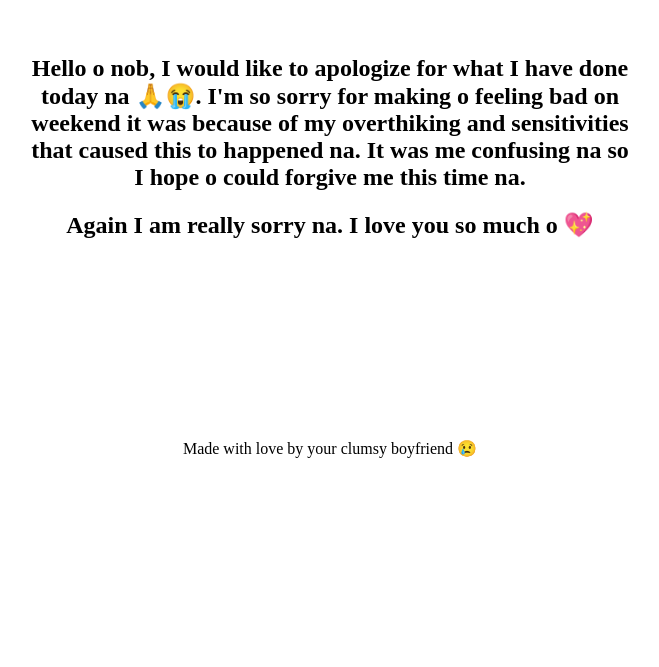
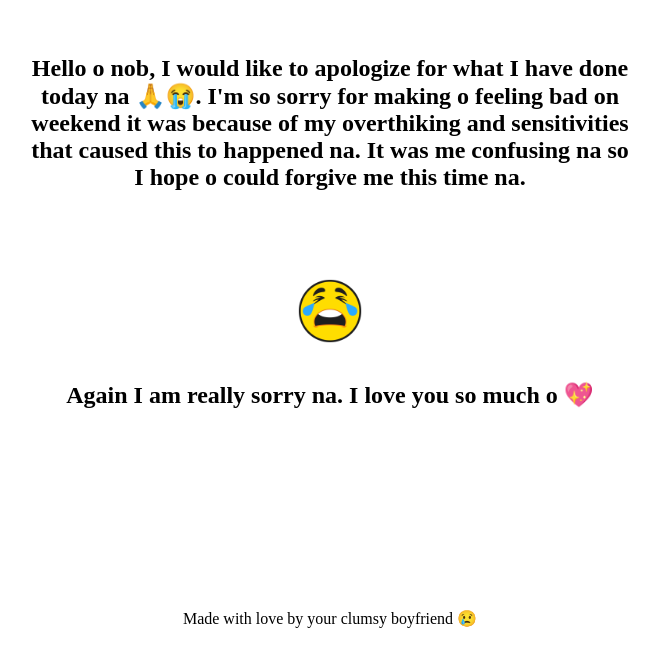
Before and after one commit to JBeanny/ask-myGf-out, a plain HTML site: page index.html in a window 1280 px wide. Shown: the part 133-800 px from the top of the page, without its empty margins (310-969 px from the left). Drawn offline with Linux system fonts and the light colour scheme; a web font is replaced by a local one.

Commit message:
feat: add image

```diff
--- a/index.html
+++ b/index.html
@@ -20,6 +20,7 @@
         my overthiking and sensitivities that caused this to happened na. It was
         me confusing na so I hope o could forgive me this time na.
       </h1>
+      <img src="./images/sad-cry.png" id="image" />
       <h1>Again I am really sorry na. I love you so much o 💖</h1>
       <!-- <button onclick="startQuestions()" id="que">Sure, ask me !</button>
       <br />
```
Also changed, not shown: images/sad-cry.png (added).
